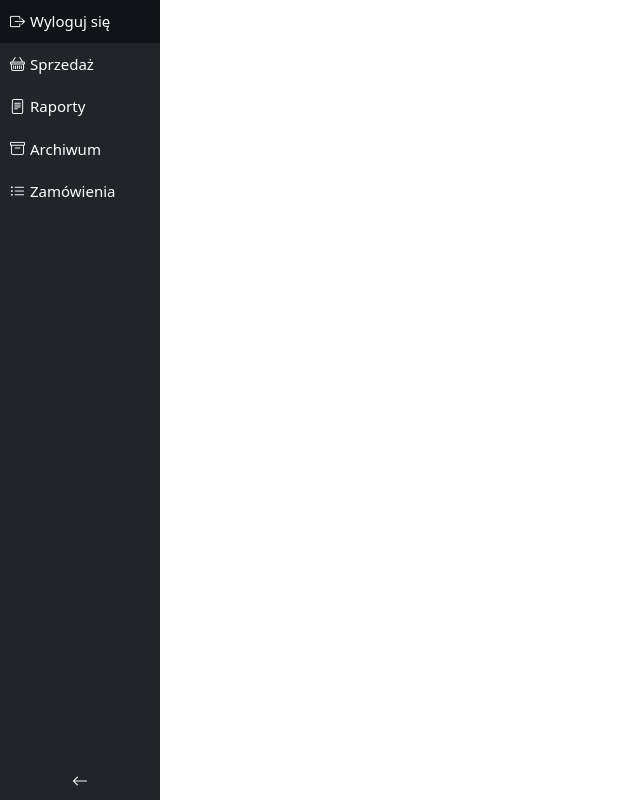
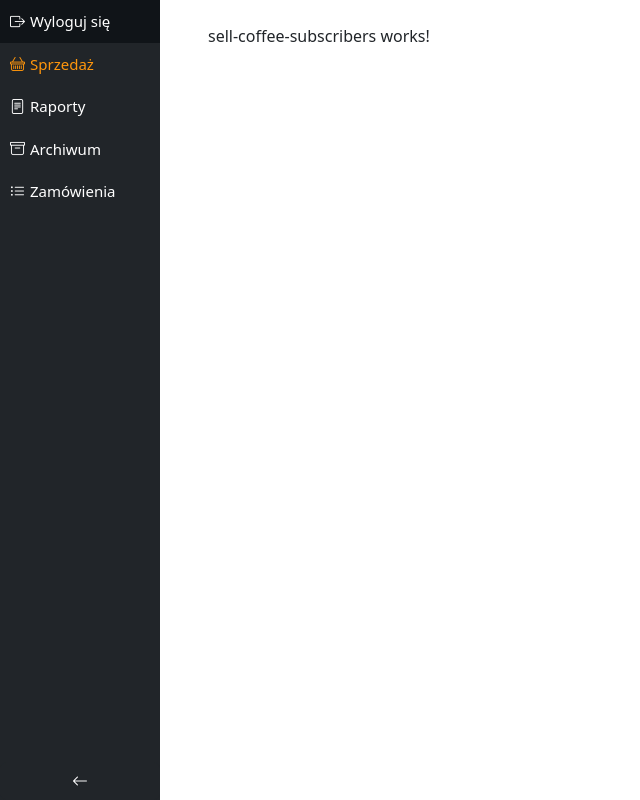
Before and after one commit to llgor34/sklepik, an Angular app in the folder frontend/: page /sell/coffee-subscribers in a window 1280 px wide. Before the commit this address led to /. Shown: the whole page, without its empty margins (0-640 px from the left). Built offline with nearby package versions, Linux system fonts and the light colour scheme; sample sign-in values are in the browser's storage.

Commit message:
added sell-coffee-subscribers component

```diff
--- a/frontend/src/app/app-routing.module.ts
+++ b/frontend/src/app/app-routing.module.ts
@@ -10,6 +10,7 @@ import { ClosementProtocolComponent } from './pages/raport/closement-protocol/cl
 import { RaportComponent } from './pages/raport/raport.component';
 import { SellProductsComponent } from './pages/sell-products/sell-products.component';
 import { SellDefaultComponent } from './pages/sell-default/sell-default.component';
+import { SellCoffeeSubscribersComponent } from './pages/sell-coffee-subscribers/sell-coffee-subscribers.component';
 
 const routes: Routes = [
   {
@@ -41,6 +42,10 @@ const routes: Routes = [
             path: 'products',
             component: SellProductsComponent,
           },
+          {
+            path: 'coffee-subscribers',
+            component: SellCoffeeSubscribersComponent,
+          },
         ],
       },
       {
--- a/frontend/src/app/app.module.ts
+++ b/frontend/src/app/app.module.ts
@@ -20,6 +20,7 @@ import { ErrorInterceptor } from './interceptors/error.interceptor';
 import { ClosementProtocolComponent } from './pages/raport/closement-protocol/closement-protocol.component';
 import { SellDefaultComponent } from './pages/sell-default/sell-default.component';
 import { CardTableComponent } from './component/card-table/card-table.component';
+import { SellCoffeeSubscribersComponent } from './pages/sell-coffee-subscribers/sell-coffee-subscribers.component';
 
 @NgModule({
   declarations: [
@@ -36,6 +37,7 @@ import { CardTableComponent } from './component/card-table/card-table.component'
     ClosementProtocolComponent,
     SellDefaultComponent,
     CardTableComponent,
+    SellCoffeeSubscribersComponent,
   ],
   imports: [
     BrowserModule,
--- /dev/null
+++ b/frontend/src/app/pages/sell-coffee-subscribers/sell-coffee-subscribers.component.html
@@ -0,0 +1 @@
+<p>sell-coffee-subscribers works!</p>
--- a/frontend/src/app/pages/sell-default/sell-default.component.ts
+++ b/frontend/src/app/pages/sell-default/sell-default.component.ts
@@ -18,7 +18,7 @@ export class SellDefaultComponent {
       imageUrl: 'assets/coffee.png',
       title: 'Kawonament',
       description: 'Sprzedaż i obsługa abonamentów na kawe.',
-      url: 'coffee',
+      url: 'coffee-subscribers',
     },
   ];
 
```
Also changed, not shown: frontend/src/app/pages/sell-coffee-subscribers/sell-coffee-subscribers.component.ts (added, +7 -0 lines).
